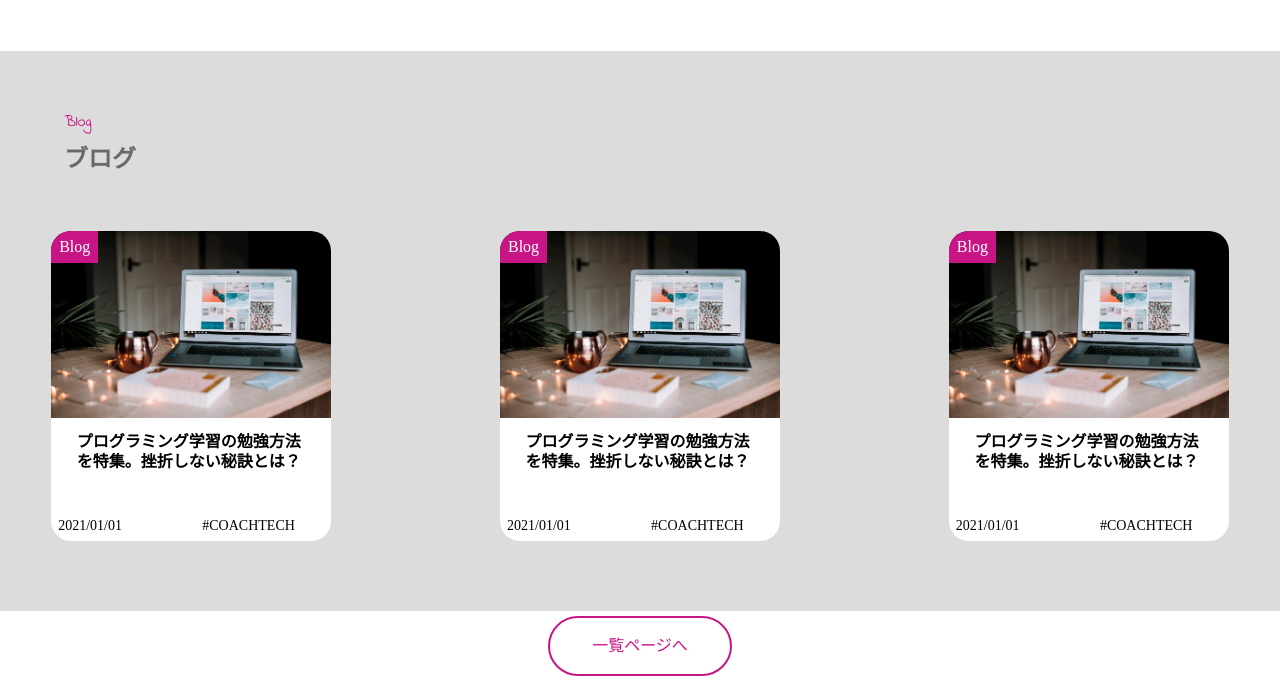
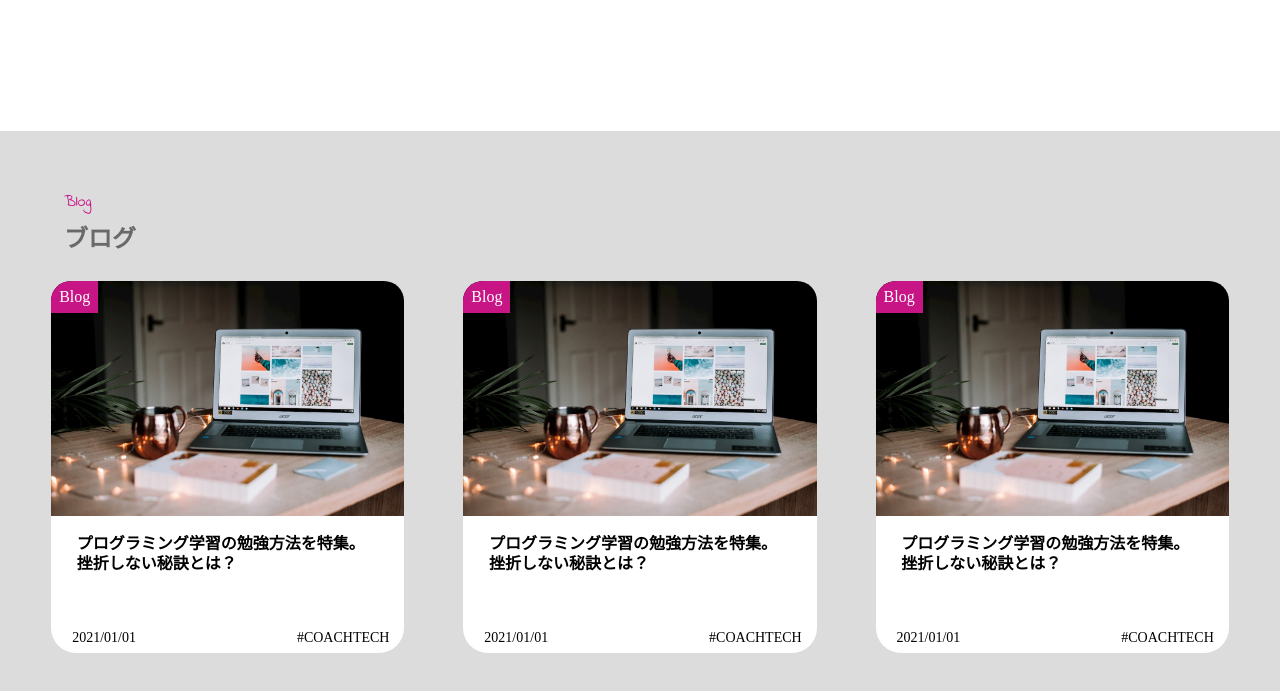
Before and after one commit to soraaro/20210929takimoto, a plain HTML site: page index.html in a window 1280 px wide. Shown: the part 2458-3153 px from the top of the page. Drawn offline with Linux system fonts and the light colour scheme; a web font is replaced by a local one.

Commit message:
about blog

```diff
--- a/css/style.css
+++ b/css/style.css
@@ -134,7 +134,7 @@
 .about {
   position: relative;
   background-color: #dcdcdc;
-  height: 40vh;
+  height: 50vh;
 }
 
 .about-img {
@@ -356,14 +356,14 @@
 .wrqpper {
   display: flex;
   justify-content: space-between;
-  padding: 180px 4vw;
+  padding: 150px 4vw;
 }
 
 .card {
-  width: 280px;
+  width: 30%;
   position: relative;
   background-color: #fff;
-  border-radius: 20px;
+  border-radius: 25px;
 }
 
 .card::after {
@@ -404,19 +404,20 @@
 .tag {
   font-size: 14px;
   line-height: 30px;
-  margin: 0 7px;
+  margin: 0 15px;
 }
 
 .card-date {
   display: inline-block;
   text-align: left;
-  margin: -1px 0 0 0;
+  margin: 0 6px 0;
 }
 
 .card-tag {
   display: inline-block;
   text-align: right;
-  margin: 0 0 0 6vw;
+  position: absolute;
+  right: 15px;
 }
 
 .blog-button {
```
